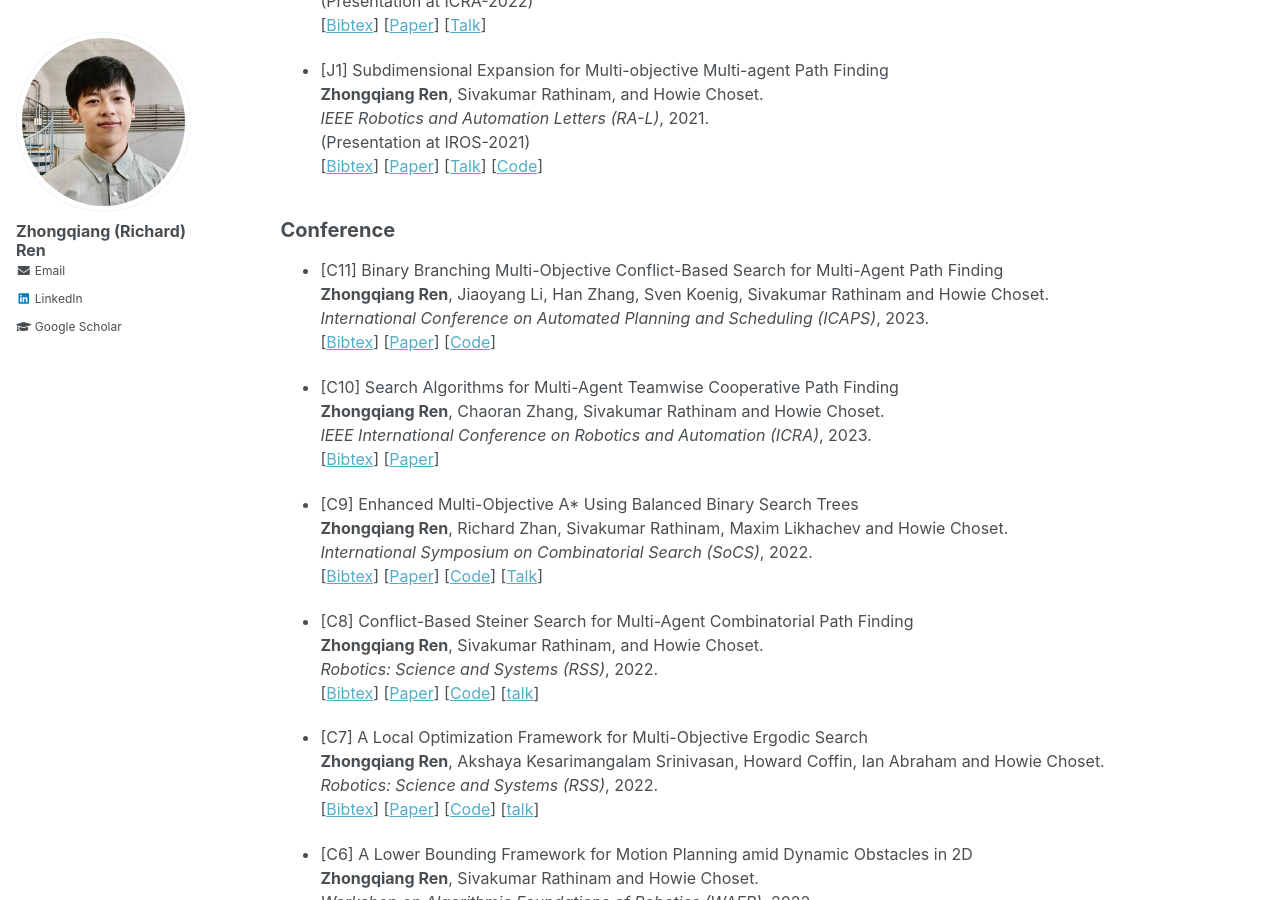
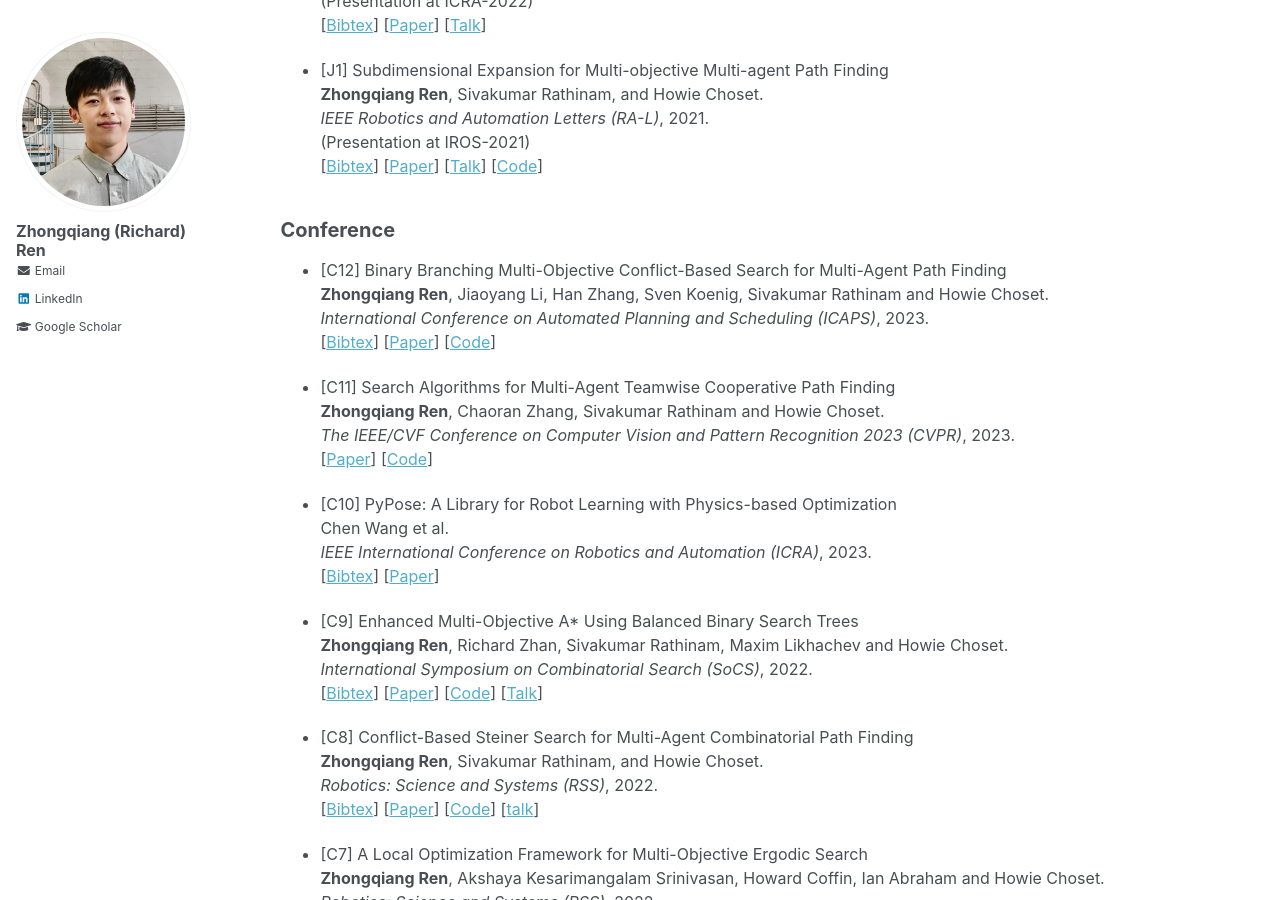
Before and after one commit to wonderren/wonderren.github.io, a Jekyll site: the page built from _pages/publications.md, in a window 1280 px wide and 900 px high, scrolled down 707 px. Built offline with Jekyll 4.4.1, drawn with Linux system fonts in a browser that asks for light colours.

Commit message:
add pypose file

```diff
--- a/_pages/publications.md
+++ b/_pages/publications.md
@@ -55,15 +55,21 @@ Journal
 Conference
 ------
 
-* [C11] Binary Branching Multi-Objective Conflict-Based Search for Multi-Agent Path Finding\
+* [C12] Binary Branching Multi-Objective Conflict-Based Search for Multi-Agent Path Finding\
   **Zhongqiang Ren**, Jiaoyang Li, Han Zhang, Sven Koenig, Sivakumar Rathinam and Howie Choset.\
   <i>International Conference on Automated Planning and Scheduling (ICAPS)</i>, 2023.\
 [[Bibtex](https://wonderren.github.io/files/bibtex_ren23bbmocbs.txt)]
 [[Paper](../files/ren23_BBMOCBS_ICAPS23.pdf)]
 [[Code](https://github.com/wonderren/public_bbmocbs)]
 
-* [C10] Search Algorithms for Multi-Agent Teamwise Cooperative Path Finding\
+* [C11] Search Algorithms for Multi-Agent Teamwise Cooperative Path Finding\
   **Zhongqiang Ren**, Chaoran Zhang, Sivakumar Rathinam and Howie Choset.\
+  <i>The IEEE/CVF Conference on Computer Vision and Pattern Recognition 2023 (CVPR)</i>, 2023.\
+[[Paper](../files/chen23_pypose_cvpr.pdf)]
+[[Code](https://pypose.org)]
+
+* [C10] PyPose: A Library for Robot Learning with Physics-based Optimization\
+  Chen Wang et al.\
   <i>IEEE International Conference on Robotics and Automation (ICRA)</i>, 2023.\
 [[Bibtex](https://wonderren.github.io/files/bibtex_ren23matcpf.txt)]
 [[Paper](../files/ren23_MATCPF_ICRA23.pdf)]
```
Also changed, not shown: _pages/about.md (+1 -0 lines), 1 other file.
